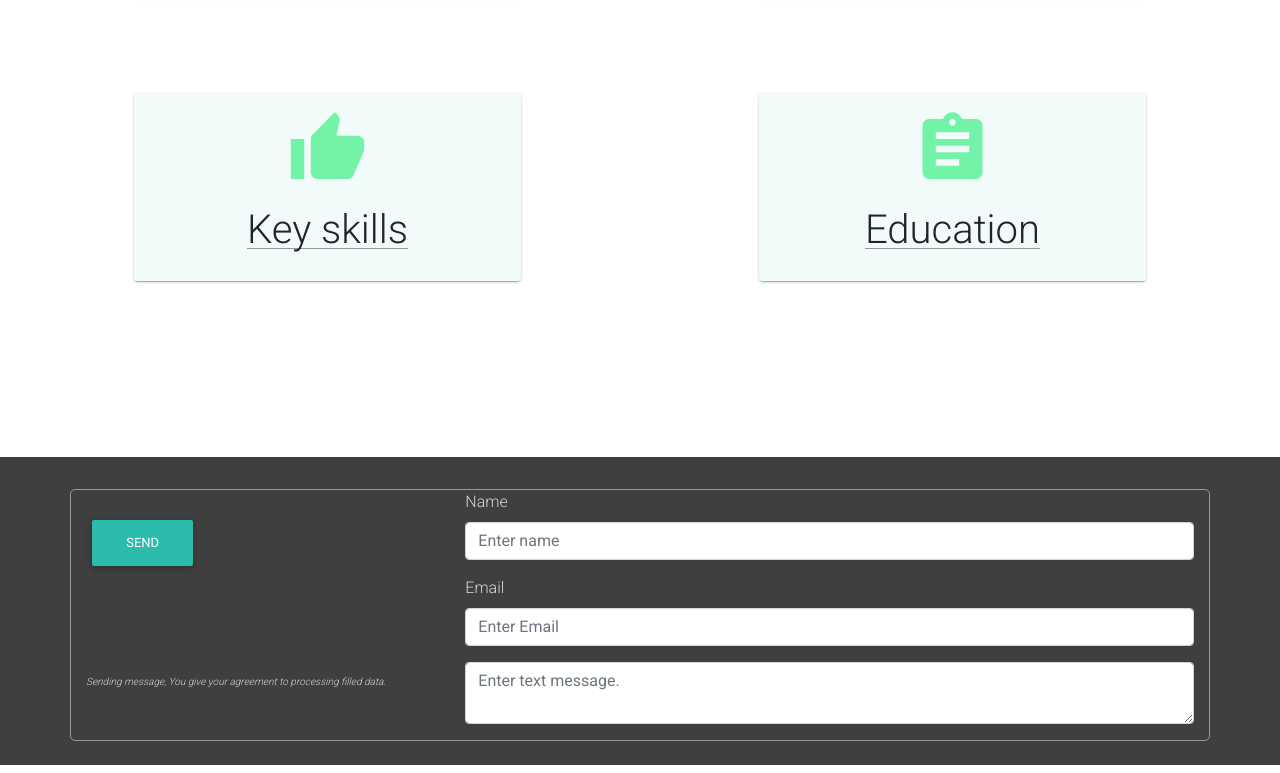
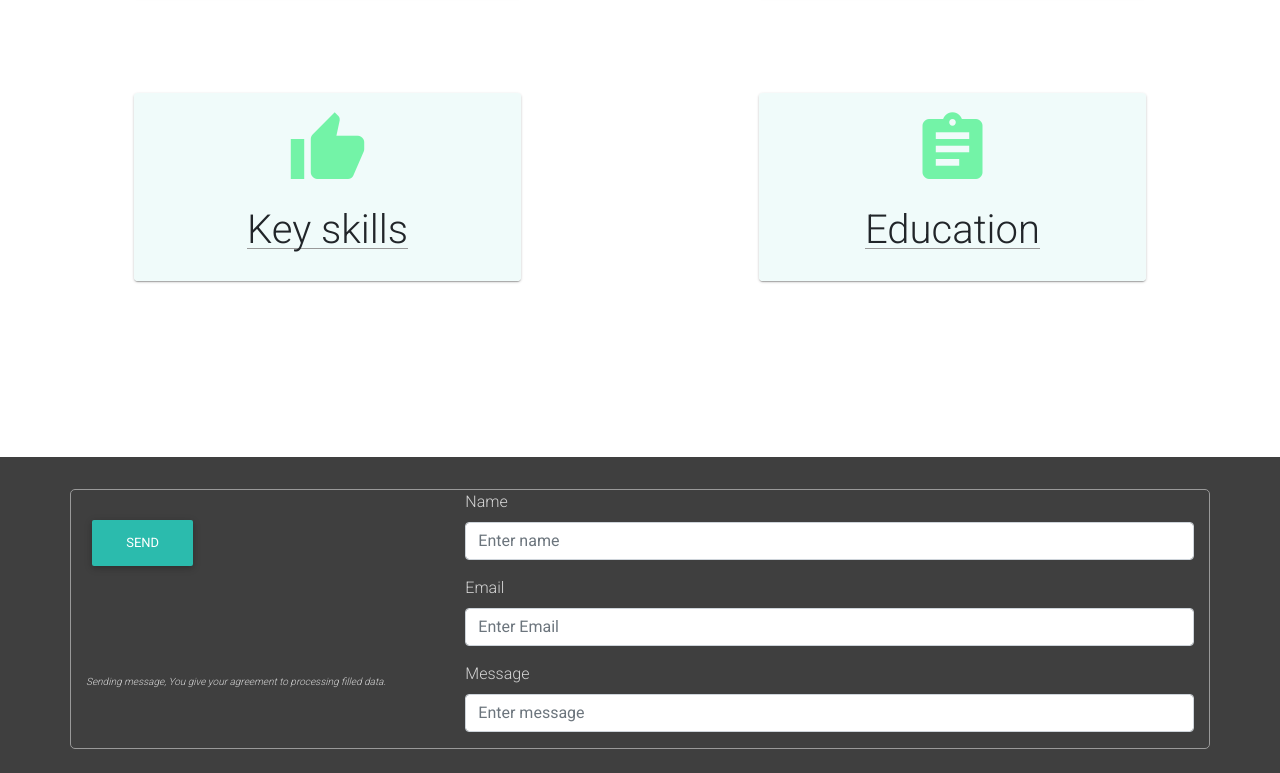
Before and after one commit to GeSeRnnov/geser-portfolio, a React (Create React App) app: page / in a window 1280 px wide. Shown: the part 2442-3215 px from the top of the page. Built offline with nearby package versions, Linux system fonts and the light colour scheme.

Commit message:
send message repair message5

```diff
--- a/public/index.html
+++ b/public/index.html
@@ -37,7 +37,7 @@
         <input type="hidden" name="form-name" value="contact" />
         <input type="text" name="name" />
         <input type="email" name="email" />
-        <input  name="message"></input>
+        <input type="text"  name="message"></input>
       </form>
 
     <div id="root"></div>
--- a/src/components/SendMail.js
+++ b/src/components/SendMail.js
@@ -123,13 +123,14 @@ class SendMail extends React.Component{
 								onChange={this.handleChangeEml}
 							/>
 
-			    			<FormGroup controlId="formControlTextArea">
-								<FormControl
-									onChange={this.handleChangeTxt}
-									componentClass="textarea"
-									name="message"
-									placeholder="Enter text message." />
-							</FormGroup>
+			    			<FieldGroup
+								id="formControlText"
+								type="text"
+								label="Message"
+								name="message"
+								placeholder="Enter message"
+								onChange={this.handleChangeNm}
+							/>
 
 
 						</Col>
@@ -149,7 +150,13 @@ export default SendMail;
 
 
 
-
+	// <FormGroup controlId="formControlTextArea">
+	// 							<FormControl
+	// 								onChange={this.handleChangeTxt}
+	// 								componentClass="textarea"
+	// 								name="message"
+	// 								placeholder="Enter text message." />
+	// 						</FormGroup>
 
 
 	// <FormGroup controlId="formControlTextArea">
```
